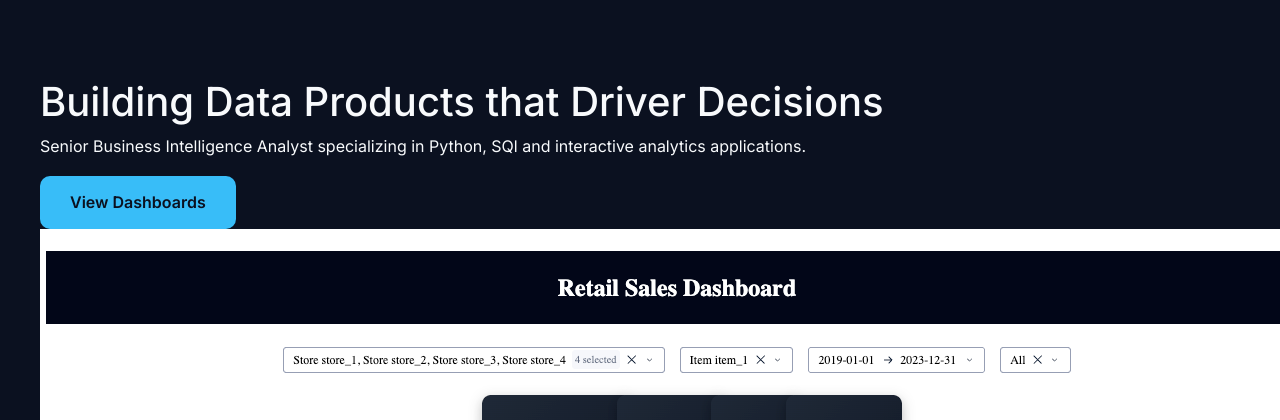
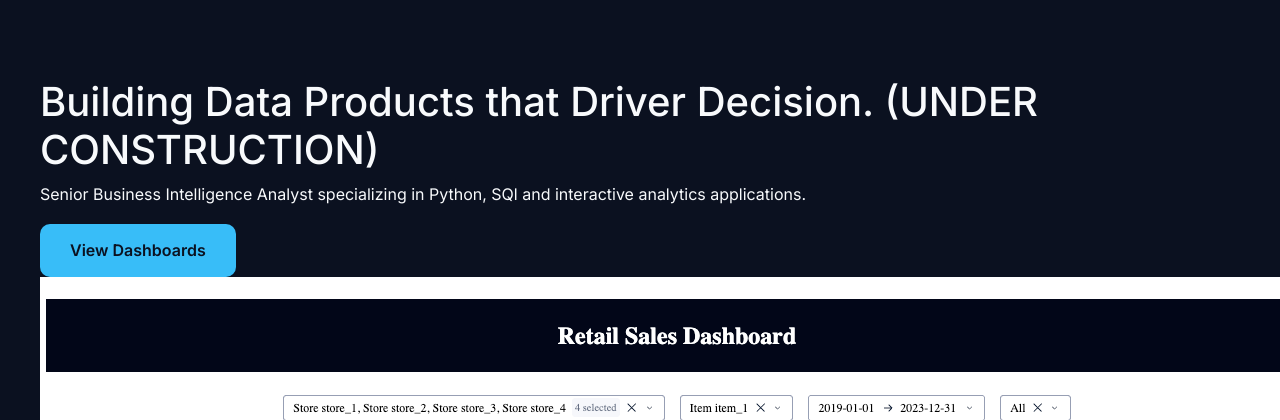
Before and after one commit to kcastaneda1/Building-Ploty-Dashboard-Portfolio, a Flask app: page / in a window 1280 px wide. Shown: the part 42-462 px from the top of the page. Run offline with Flask 3, Linux system fonts and the light colour scheme.

Commit message:
Update index.html

```diff
--- a/templates/index.html
+++ b/templates/index.html
@@ -5,7 +5,7 @@
 <section class="hero">
     <div class="hero-section">
         <div class="hero-content">
-            <h1>Building Data Products that Driver Decisions</h1>
+            <h1>Building Data Products that Driver Decision. (UNDER CONSTRUCTION)</h1>
             <p>Senior Business Intelligence Analyst specializing in Python, SQl and interactive
                 analytics applications.
             </p>
```
